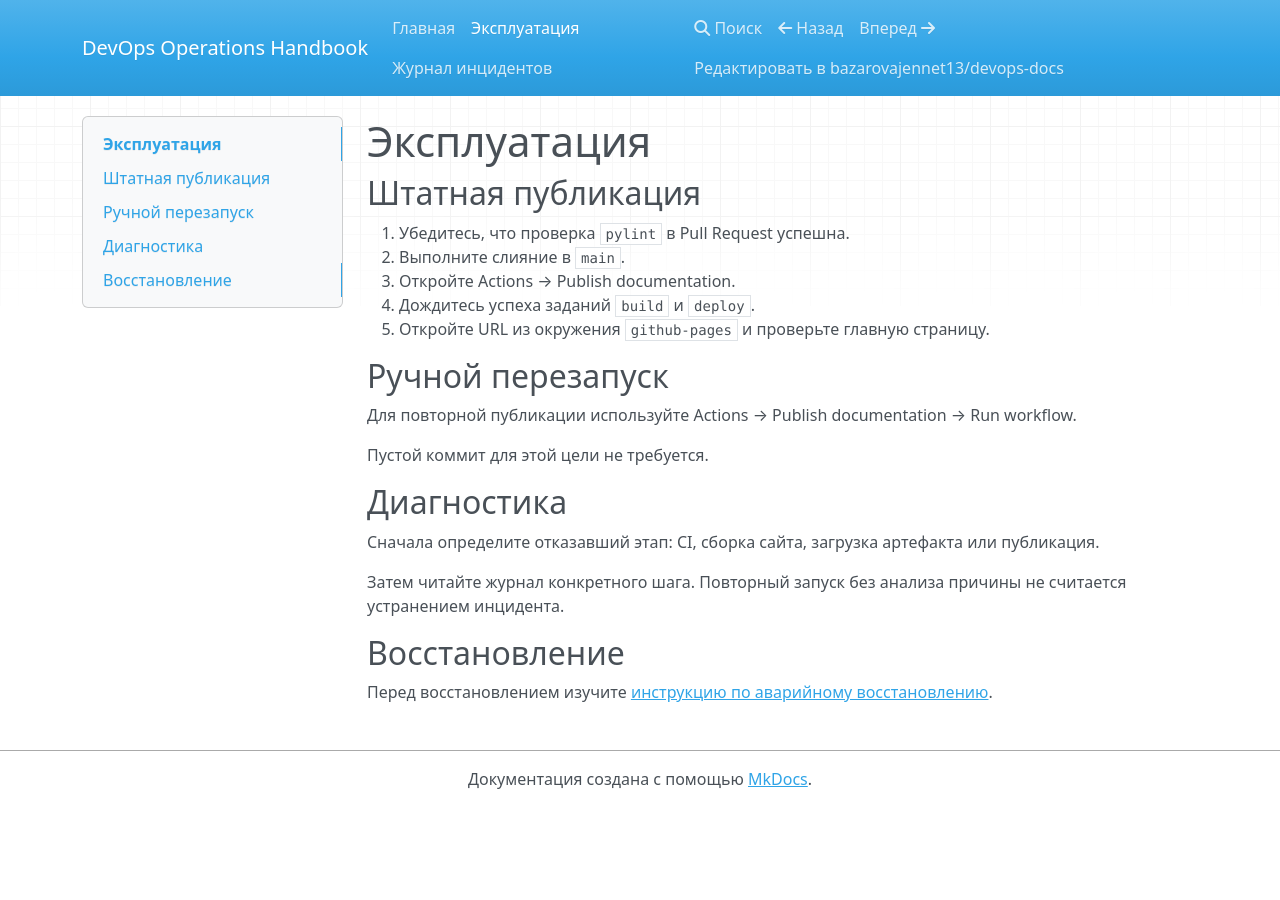
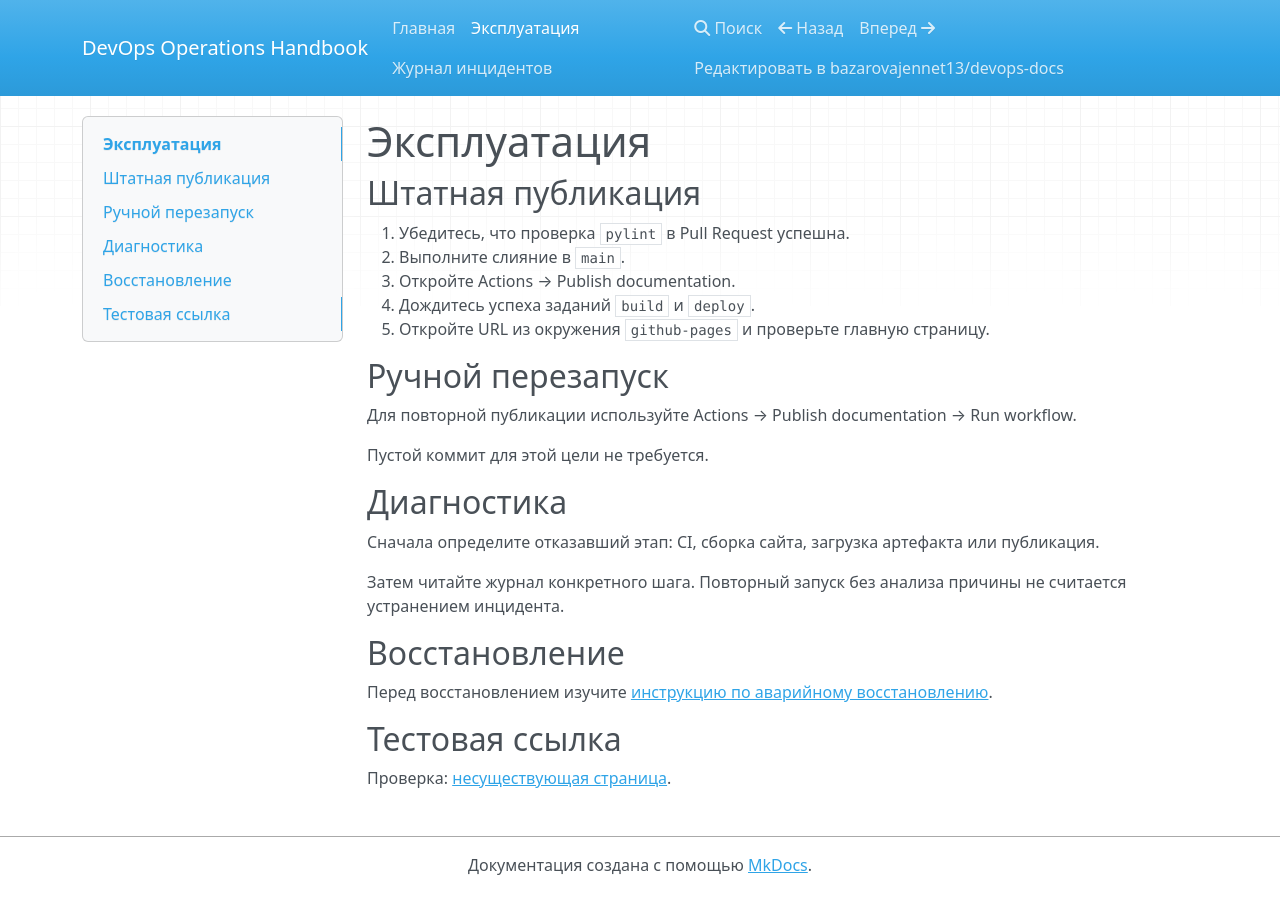
Before and after one commit to bazarovajennet13/devops-docs, an MkDocs documentation site: the page built from docs/runbook.md, in a window 1280 px wide. Built offline with MkDocs 1.6.1, drawn with Linux system fonts in a browser that asks for light colours; nearby versions of some CDN libraries.

Commit message:
docs: add test broken link

```diff
--- a/docs/runbook.md
+++ b/docs/runbook.md
@@ -23,3 +23,7 @@
 ## Восстановление
 
 Перед восстановлением изучите [инструкцию по аварийному восстановлению](recovery.md).
+
+## Тестовая ссылка
+
+Проверка: [несуществующая страница](missing-page.md).
```
